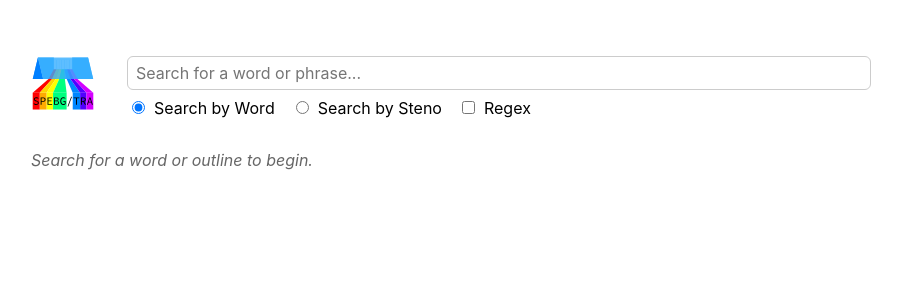
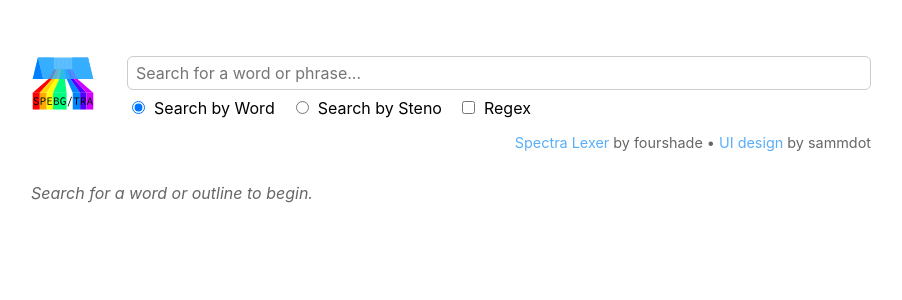
Before and after one commit to sammdot/spectra-refresh, a React (Create React App) app: page / in a window 1280 px wide. Shown: the top 300 px of the page, without its empty margins (189-1091 px from the left). Built offline with nearby package versions, Linux system fonts and the light colour scheme; a web font is replaced by a local one.

Commit message:
Add attribution links

```diff
--- a/src/App.css
+++ b/src/App.css
@@ -13,7 +13,23 @@
   display: flex;
   flex-direction: row;
   align-items: center;
+}
+
+.attrib {
+  padding-top: 16px;
   padding-bottom: 32px;
+  color: var(--caption);
+  text-align: right;
+  font-size: 90%;
+}
+
+.attrib a {
+  color: var(--link);
+  text-decoration: none;
+}
+
+.attrib a:hover {
+  text-decoration: underline;
 }
 
 .logo {
--- a/src/App.tsx
+++ b/src/App.tsx
@@ -45,6 +45,12 @@ export default function App() {
           setUseRegex={setUseRegex}
         />
       </header>
+      <div className="attrib">
+        <a href="https://github.com/fourshade/spectra_lexer">Spectra Lexer</a>{" "}
+        by fourshade &bull;{" "}
+        <a href="https://github.com/sammdot/spectra-refresh">UI design</a> by
+        sammdot
+      </div>
       {words.length === 0 ? (
         <div className="empty">
           {!!searchText
--- a/src/index.css
+++ b/src/index.css
@@ -24,6 +24,8 @@ body {
   --border: #ccc;
   --caption: #666;
 
+  --link: #58aef8;
+
   --hover: #eee;
   --word-active: #58aef8;
   --word-active-hover: #89c6fa;
```
